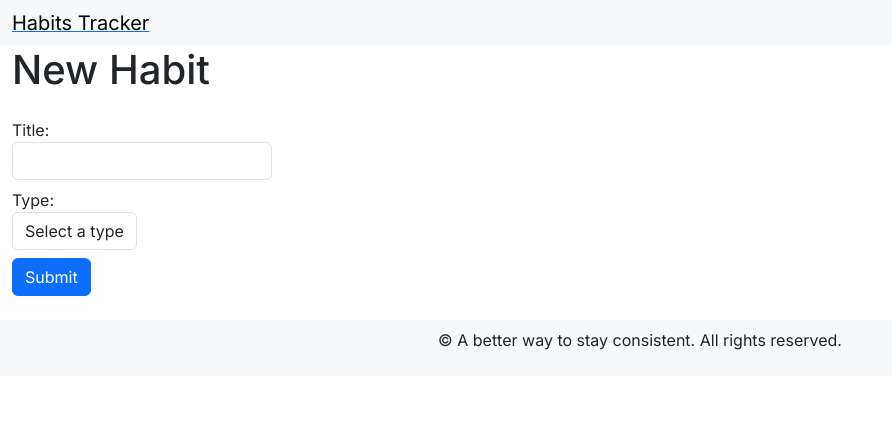
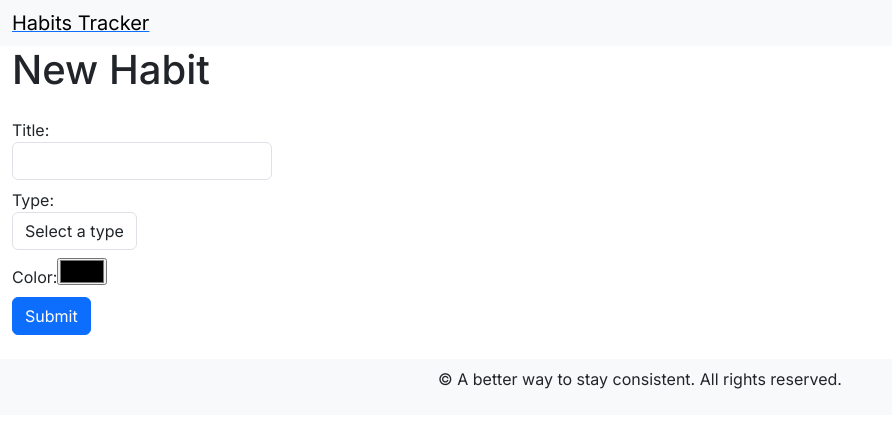
Before and after one commit to allisonmachado/heatmaps-client, a Next.js app: page /habits/new in a window 1280 px wide. Shown: the top 428 px of the page, without its empty margins (0-892 px from the left). Built offline with nearby package versions, Linux system fonts and the light colour scheme; no server answers.

Commit message:
feat: add color picker

```diff
--- a/src/components/habit-form/index.js
+++ b/src/components/habit-form/index.js
@@ -3,11 +3,10 @@
 import { useState } from "react";
 
 export default function HabitForm({ habit }) {
-  const isCreate = !!habit;
-  const isEdit = !isCreate;
+  const isCreateForm = !!habit;
 
   const [title, setTitle] = useState(habit?.title ?? "");
-  const [color, setColor] = useState(habit?.color ?? "777000");
+  const [color, setColor] = useState(habit?.color ? `#${habit.color}` : "");
   const [type, setType] = useState(habit?.type ?? "");
   const [displayError, setDisplayError] = useState(false);
 
@@ -19,7 +18,7 @@ export default function HabitForm({ habit }) {
     e.preventDefault();
 
     // Validate if the mandatory fields are filled
-    if (!title || !type) {
+    if (!title || !type || !color) {
       setDisplayError(true);
       return;
     }
@@ -64,6 +63,17 @@ export default function HabitForm({ habit }) {
             </select>
           </label>
         </div>
+        <div>
+          <label htmlFor="colorPicker" className="form-label">
+            Color:
+            <input
+              type="color"
+              id="colorPicker"
+              value={color}
+              onChange={(e) => setColor(e.target.value)}
+            />
+          </label>
+        </div>
         <button type="submit" className="btn btn-primary">
           Submit
         </button>
```
